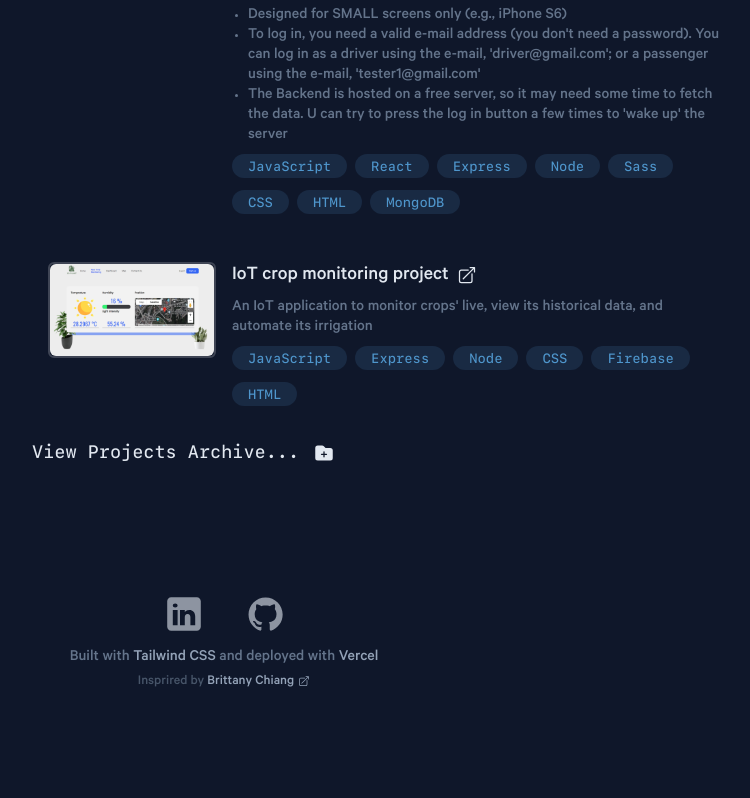
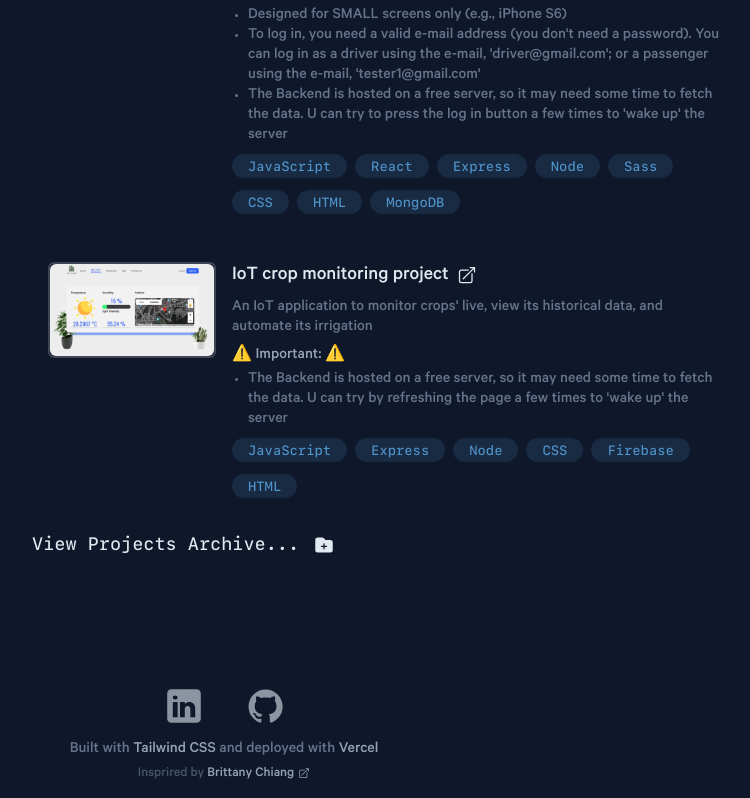
Before and after one commit to PuentesDeByte/00_portfolio_byteBridges, a React (Vite) app: page / in a window 1280 px wide. Shown: the part 1870-2668 px from the top of the page, without its empty margins (416-1166 px from the left). Before the commit the page ends 2576 px from the top, so only its background shows below. Built offline with nearby package versions, Linux system fonts and the light colour scheme.

Commit message:
small fix on projects card serction, and mouse event opactity changed

```diff
--- a/src/components/ProjectCard.jsx
+++ b/src/components/ProjectCard.jsx
@@ -49,7 +49,7 @@ const ProjectCard = ({ project }) => {
 
         <p className="card-detils text-base text-slate-500 leading-5 mb-2">{project.details[0].toUpperCase() + project.details.substring(1)}</p>
 
-        {project.important.length > 1 && (
+        {(project.important[0] !== '') && (
           <div className="card-important text-base text-slate-500 leading-5 h-fit">
             <p className="mb-1 gl-tex text-slate-400"> ⚠️ Important: ⚠️ </p>
             <ul className="list-disc pl-4 mb-2">
--- a/src/styles/utils.scss
+++ b/src/styles/utils.scss
@@ -120,7 +120,7 @@ a:hover {
 // donde sea que cree las css variables, los hijos las podrán usar. pongo ademas valores por defecto
 	background-image: radial-gradient(
     circle farthest-corner at var(--x, 50vw) var(--y, 50vh),
-    #1250aa -25%,
+    #1250aa -65%,
     transparent 20%
   );
 }
```
